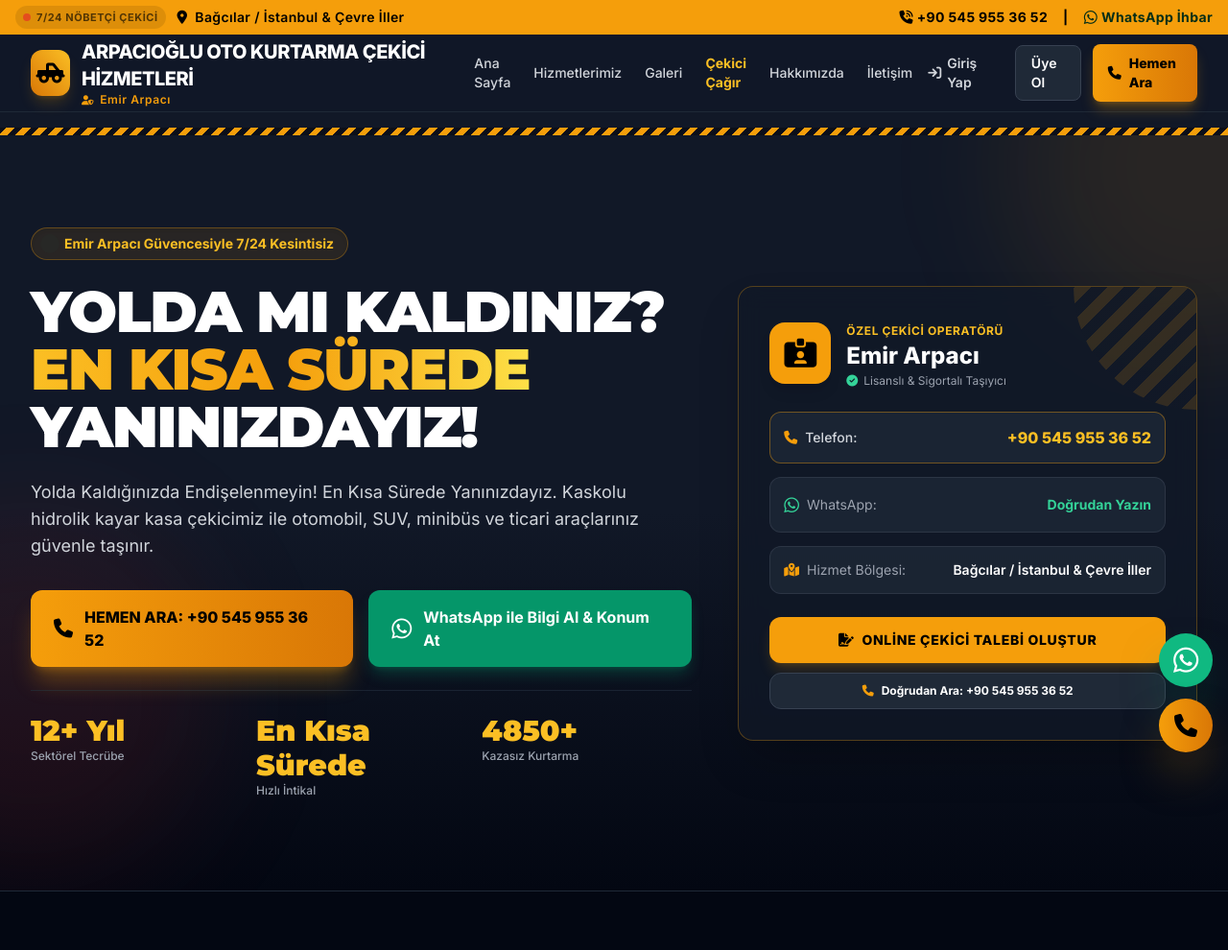
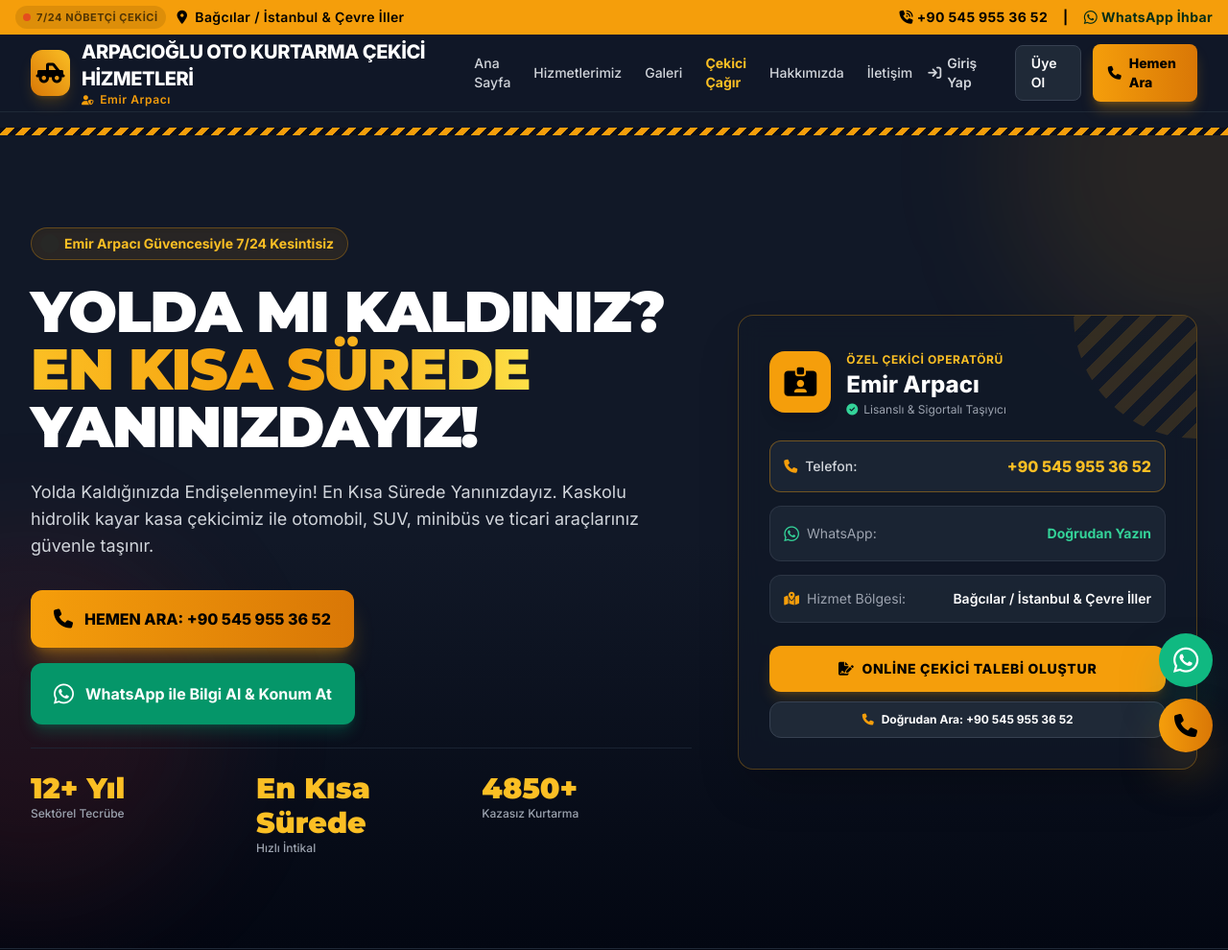
Before and after one commit to yilmazsemi/TowTruck-, a Flask app: page / in a window 1280 px wide. Shown: the top 990 px of the page at 96% size. Run offline with Flask 3, Linux system fonts and the light colour scheme; data comes from the database, SQL or seed files in the repository; some libraries are stand-ins or nearby versions.

Commit message:
Hero butonlarda metin tasması düzeltildi - whitespace-nowrap eklendi

```diff
--- a/templates/index.html
+++ b/templates/index.html
@@ -33,17 +33,17 @@
                 </p>
 
                 <!-- Hızlı Aksiyon Butonları -->
-                <div class="pt-2 flex flex-col sm:flex-row items-stretch sm:items-center gap-4">
+                <div class="pt-2 flex flex-row flex-wrap items-center gap-4">
                     <!-- Ara Butonu -->
-                    <a href="tel:{{ settings.primary_phone }}" class="px-6 py-4 bg-gradient-to-r from-amber-500 to-amber-600 hover:from-amber-400 hover:to-amber-500 text-black font-black text-base rounded-xl shadow-xl shadow-amber-500/30 flex items-center justify-center gap-3 transition-transform hover:-translate-y-0.5">
-                        <i class="fa-solid fa-phone text-xl"></i>
-                        <span>HEMEN ARA: {{ settings.primary_phone }}</span>
+                    <a href="tel:{{ settings.primary_phone }}" class="whitespace-nowrap px-6 py-4 bg-gradient-to-r from-amber-500 to-amber-600 hover:from-amber-400 hover:to-amber-500 text-black font-black text-base rounded-xl shadow-xl shadow-amber-500/30 flex items-center justify-center gap-3 transition-transform hover:-translate-y-0.5">
+                        <i class="fa-solid fa-phone text-xl shrink-0"></i>
+                        <span class="whitespace-nowrap">HEMEN ARA: {{ settings.primary_phone }}</span>
                     </a>
 
                     <!-- WhatsApp Konum Butonu -->
-                    <a href="https://wa.me/{{ settings.whatsapp_number }}?text=Merhaba,%20çekici%20için%20bilgi%20almak%20istiyorum." target="_blank" class="px-6 py-4 bg-emerald-600 hover:bg-emerald-500 text-white font-bold text-base rounded-xl shadow-lg shadow-emerald-600/30 flex items-center justify-center gap-3 transition-transform hover:-translate-y-0.5">
-                        <i class="fa-brands fa-whatsapp text-2xl"></i>
-                        <span>WhatsApp ile Bilgi Al & Konum At</span>
+                    <a href="https://wa.me/{{ settings.whatsapp_number }}?text=Merhaba,%20çekici%20için%20bilgi%20almak%20istiyorum." target="_blank" class="whitespace-nowrap px-6 py-4 bg-emerald-600 hover:bg-emerald-500 text-white font-bold text-base rounded-xl shadow-lg shadow-emerald-600/30 flex items-center justify-center gap-3 transition-transform hover:-translate-y-0.5">
+                        <i class="fa-brands fa-whatsapp text-2xl shrink-0"></i>
+                        <span class="whitespace-nowrap">WhatsApp ile Bilgi Al & Konum At</span>
                     </a>
                 </div>
 
```
